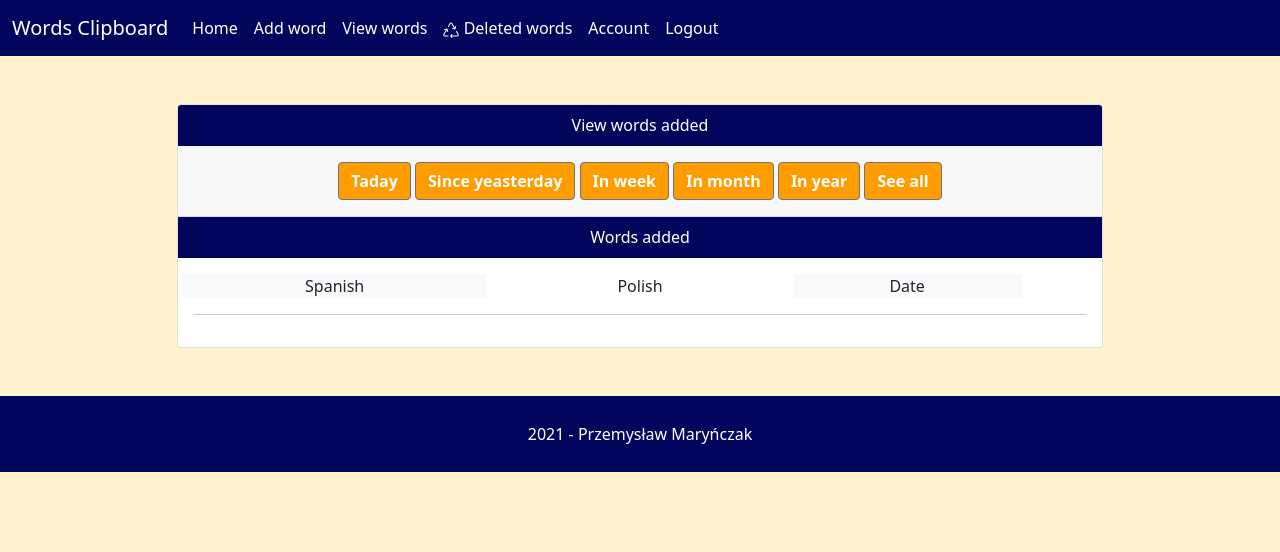
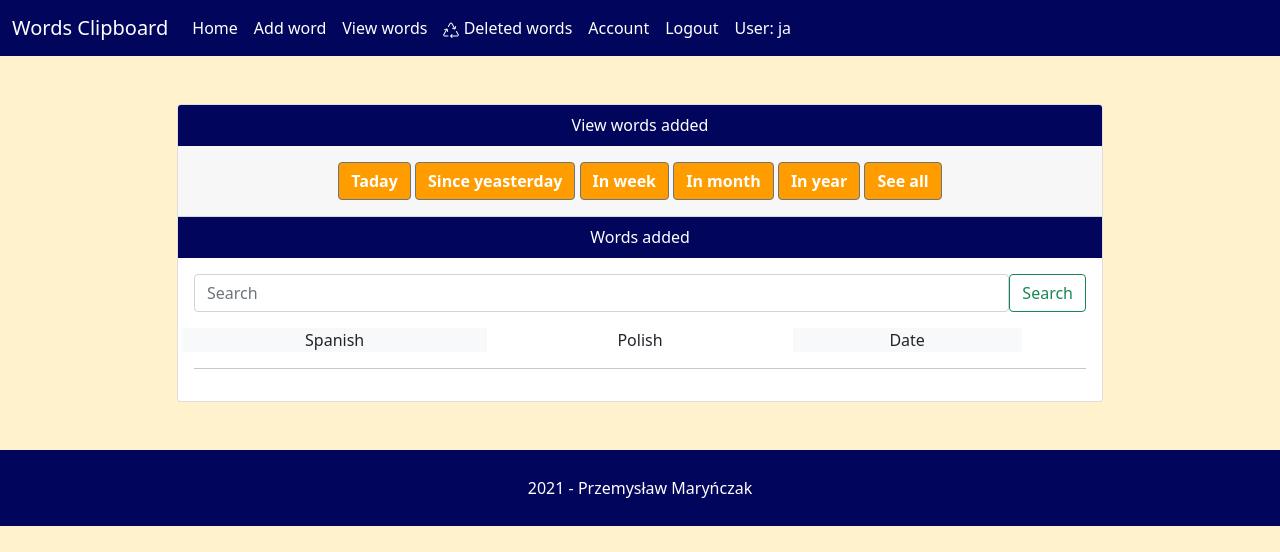
Before and after one commit to RoofBite/SpanishClipboard, a Django app: page /view_words/1 in a window 1280 px wide. Shown: the top 552 px of the page. Run offline with Django 3.2, Linux system fonts and the light colour scheme; a user stored in the database is signed in; data comes from the database, SQL or seed files in the repository; both versions use the stored data as it was after the commit; some libraries are stand-ins or nearby versions.

Commit message:
Implemetnting search on view_words

```diff
--- a/clipboard/templates/clipboard/main.html
+++ b/clipboard/templates/clipboard/main.html
@@ -45,6 +45,10 @@
               <li class="nav-item">
                 <a class="nav-link active" href="{% url 'logoutPage' %}">Logout</a>
               </li>
+              <li class="nav-item">
+                <a class="nav-link disabled text-white" >User: {{request.user}}</a>
+              </li>
+
             </ul>
           </div>
         </div>
--- a/clipboard/templates/clipboard/view_word.html
+++ b/clipboard/templates/clipboard/view_word.html
@@ -16,8 +16,8 @@
                     <div class="card-header text-white " style="background-color:#01055c"  >
                      Word details
                     </div>
-                    <div class="card-body">
-
+                    <div class="card-body" >
+                        <form autocomplete="off">
 
                         <section class="row">
                             <article class="col-sm-6 text-center">
@@ -70,6 +70,7 @@
                                 <hr>
                             </article>
                         </section>
+                    </form>
                     </div>
                             <div class="card-header text-white " style="background-color:#01055c"  >
                                     Creation date
--- a/clipboard/templates/clipboard/view_words.html
+++ b/clipboard/templates/clipboard/view_words.html
@@ -33,6 +33,10 @@
                     <div class="card-header text-white " style="background-color:#01055c"  >
                         Words added
                     </div>
+                    <form class="d-flex ms-3 mt-3 me-3 ">
+                        <input class="form-control  " type="search" placeholder="Search" aria-label="Search">
+                        <button class="btn btn-outline-success" type="submit">Search</button>
+                      </form>
                     <div class="card-body">
                         <section class="row">
                             <article class="col-4 text-center bg-light">
--- a/clipboard/views.py
+++ b/clipboard/views.py
@@ -108,7 +108,7 @@ def view_word(request,id):
         return redirect('add_word')
     return redirect('login')
 
-@require_nonlazy_user
+
 def edit_word(request,id):
     if request.user.is_authenticated:
         #word=Word.objects.get(id=id)
```
Also changed, not shown: db.sqlite3.
